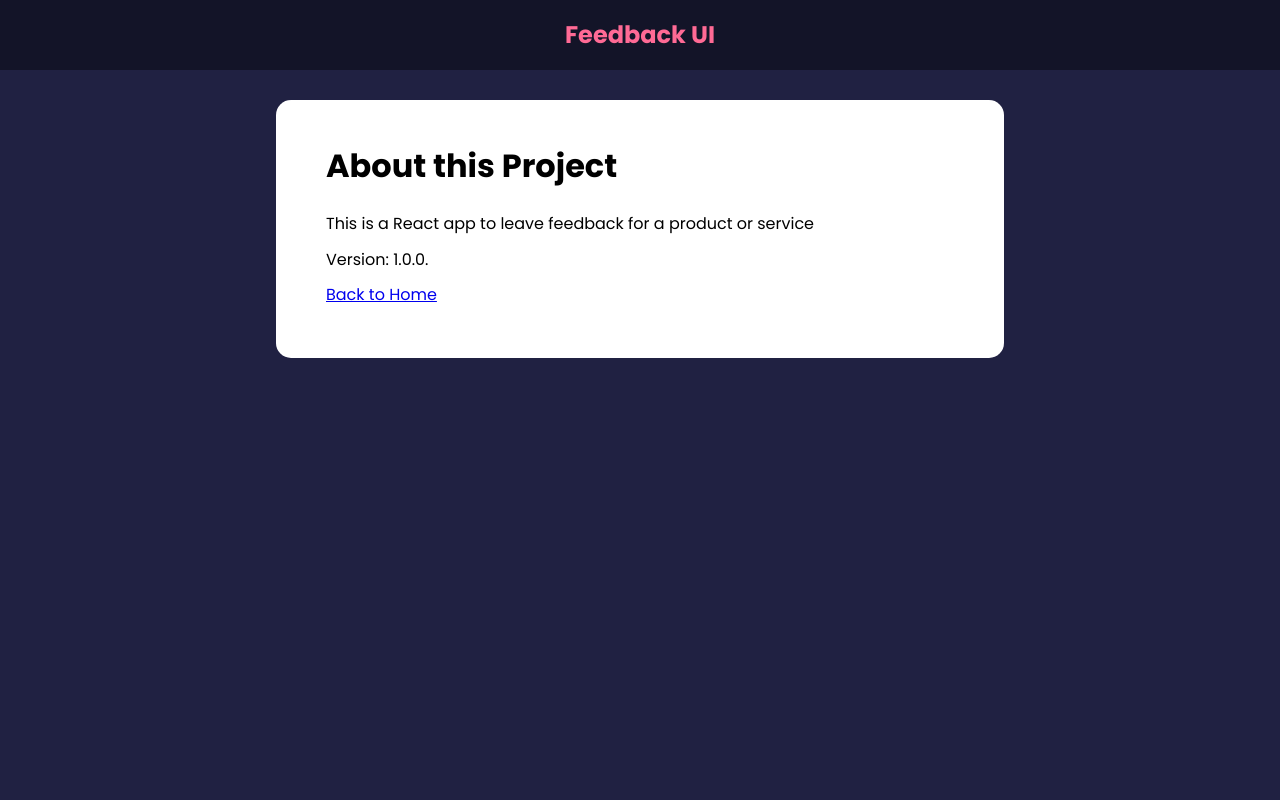
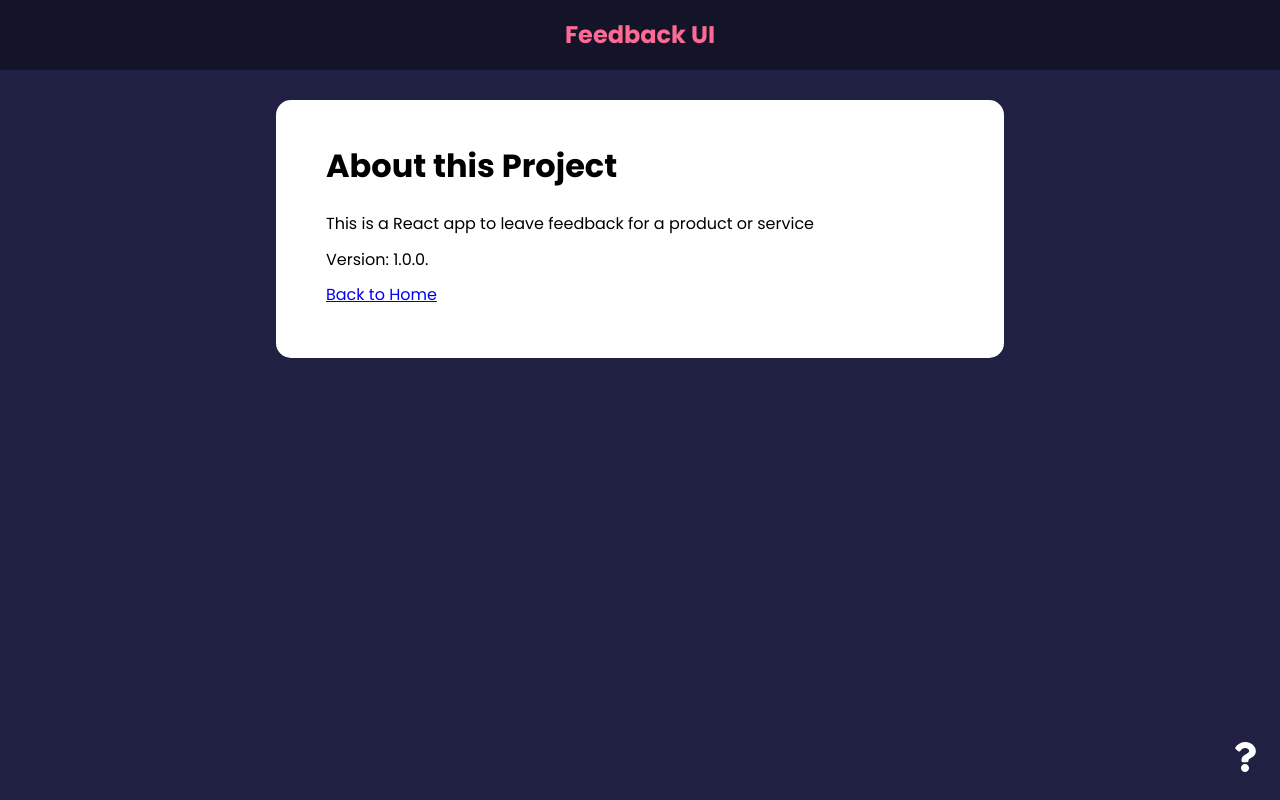
Before and after one commit to carolinanonato/feedback-webapp, a React (Create React App) app: page /about in a window 1280 px wide. Built offline with nearby package versions, Linux system fonts and the light colour scheme.

Commit message:
Creating Links

```diff
--- a/src/App.js
+++ b/src/App.js
@@ -7,6 +7,7 @@
 import Header from "./components/Header"
 import FeedbackData from "./data/FeedbackData";
 import AboutPage from "./pages/AboutPage";
+import AboutIconLink from './components/AboutIconLink';
 
 
 function App () {
@@ -44,6 +45,8 @@
         </Route>
         <Route path='/about' element={<AboutPage />} />
         </Routes>
+
+        <AboutIconLink/>
         </div>
     </Router>
     )
--- /dev/null
+++ b/src/components/AboutIconLink.jsx
@@ -0,0 +1,14 @@
+import { FaQuestion } from "react-icons/fa";
+import { Link } from "react-router-dom";
+
+function AboutIconLink() {
+  return (
+    <div className="about-link">
+      <Link to="/about">
+        <FaQuestion size={30} />
+      </Link>
+    </div>
+  );
+}
+
+export default AboutIconLink;
--- a/src/components/Header.jsx
+++ b/src/components/Header.jsx
@@ -1,5 +1,5 @@
 import PropTypes from "prop-types";
-
+import { Link } from "react-router-dom";
 function Header({ text, bgColor, textColor }) {
   const headerStyles = {
     backgroundColor: bgColor,
@@ -9,7 +9,9 @@
   return (
     <header style={headerStyles}>
       <div className="container">
-        <h2>{text}</h2>
+        <Link to="/" style={{ textDecoration: "none" }}>
+          <h2 className="title">{text}</h2>
+        </Link>
       </div>
     </header>
   );
--- a/src/index.css
+++ b/src/index.css
@@ -21,6 +21,11 @@
   max-width: 768px;
   margin: auto;
   padding: 0 20px;
+}
+
+.title {
+  color: rgb(255, 106, 149);
+  text-decoration: none;
 }
 
 header {
--- a/src/pages/AboutPage.jsx
+++ b/src/pages/AboutPage.jsx
@@ -1,4 +1,5 @@
 import Card from "../components/shared/Card";
+import { Link } from "react-router-dom";
 
 function AboutPage() {
   return (
@@ -10,7 +11,7 @@
         <p>Version: 1.0.0.</p>
 
         <p>
-          <a href="/">Back to Home</a>
+          <Link to="/">Back to Home</Link>
         </p>
       </div>
     </Card>
```
